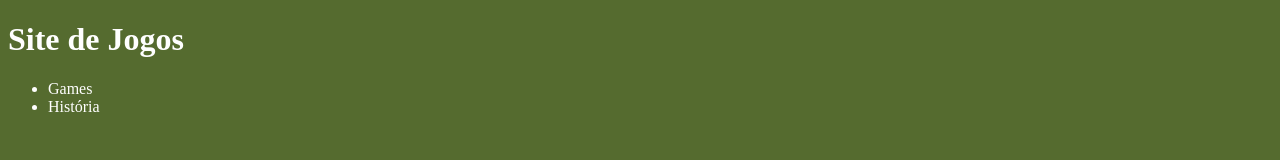
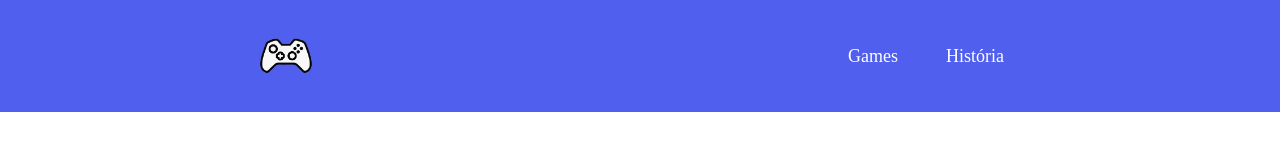
Before and after one commit to Marcos2006x/site.html.css, a plain HTML site: page index.html in a window 1280 px wide. Drawn offline with Linux system fonts and the light colour scheme.

Commit message:
Add files via upload

```diff
--- a/index.html
+++ b/index.html
@@ -8,11 +8,13 @@
     <link rel="stylesheet" href="style.css">
 </head>
 <body>
+    <header class="cabecalho">
+     <img class="cabecalho-imagem" src="images.jpeg" alt="Games">
+    <ul class="cabecalho-lista">
+    <li class="cabecalho-lista-item">Games</li>
+    <li class="cabecalho-lista-item">História</li>
+    </ul>
+</header>
 
-    <h1>Site de Jogos</h1>
-    <ul>
-    <li>Games</li>
-    <li>História</li>
-    </ul>
 </body>
 </html>
--- a/style.css
+++ b/style.css
@@ -1,4 +1,23 @@
-body {
-    background-color: darkolivegreen;
+*{
+    margin: 0;
+    padding: 0;
+}
+
+.cabecalho {
+    background-color: #505fee;
     color: white;
+    display: flex;
+    justify-content: space-around;
+    align-items: center;
+    padding: 24px 0;
 }
+
+.cabecalho-imagem{
+    width: 5%;
+}
+
+.cabecalho-lista-item{
+    display: inline-block;
+    margin: 0 22px;
+    font-size: 18px;
+}
```
Also changed, not shown: images.jpeg (added).
